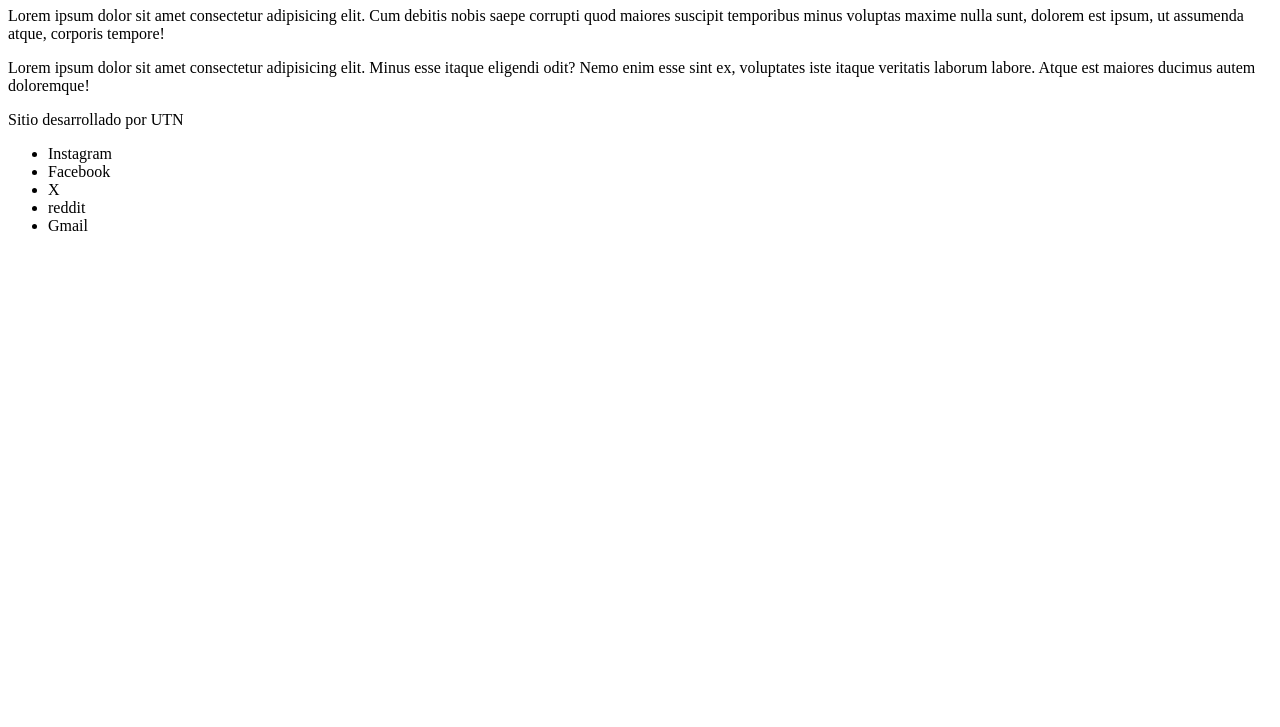
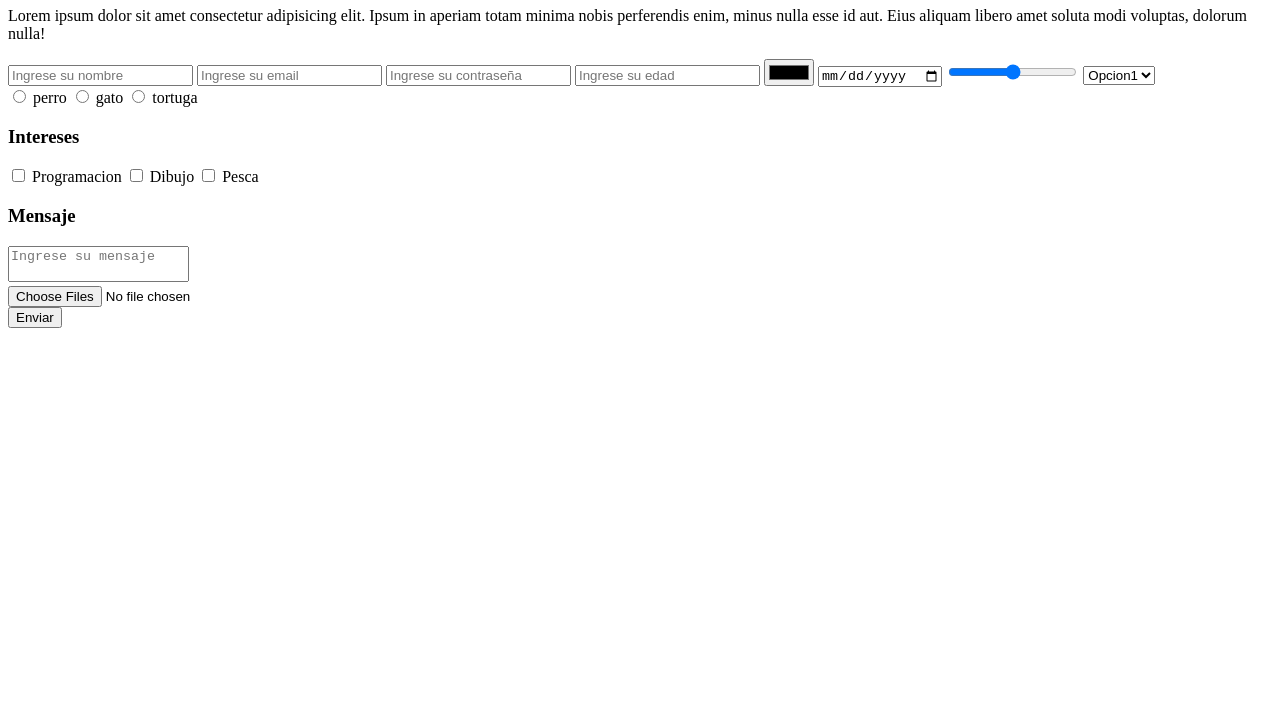
Before and after one commit to pingusa19/clase-4, a plain HTML site: page index.html in a window 1280 px wide. Shown: the part 73-800 px from the top of the page. Drawn offline with Linux system fonts and the light colour scheme.

Commit message:
agregar: cracion de un formulario en html

```diff
--- a/index.html
+++ b/index.html
@@ -5,22 +5,58 @@
     <meta name="viewport" content="width=device-width, initial-scale=1.0">
     <title>Multimedia /Formularios</title>
 </head>
+
+<style>
+    textarea{
+        resize: none;
+    }
+</style>
+
 <body>
-    <h1>Bienvenidos a la clase 4</h1>
-    <p>Lorem ipsum dolor sit amet consectetur adipisicing elit. Cum debitis nobis saepe corrupti quod maiores suscipit temporibus minus voluptas maxime nulla sunt, dolorem est ipsum, ut assumenda atque, corporis tempore!</p>
-    <p>Lorem ipsum dolor sit amet consectetur adipisicing elit. Minus esse itaque eligendi odit? Nemo enim esse sint ex, voluptates iste itaque veritatis laborum labore. Atque est maiores ducimus autem doloremque!</p>
-    <footer>
-        <p>Sitio desarrollado por UTN</p>
-        <nav>
-            <ul>
-                <li>Instagram</li>
-                <li>Facebook</li>
-                <li>X</li>
-                <li>reddit</li>
-                <li>Gmail</li>
-            </ul>
-        </nav>
-    </footer>
+    <h1>Clase 4 - Formularios</h1>
+    <p>Lorem ipsum dolor sit amet consectetur adipisicing elit. Ipsum in aperiam totam minima nobis perferendis enim, minus nulla esse id aut. Eius aliquam libero amet soluta modi voluptas, dolorum nulla!</p>
+    <form>
+        <input type="text" placeholder="Ingrese su nombre" required autocomplete="off">
+        <input type="email" placeholder="Ingrese su email">
+        <input type="password" placeholder="Ingrese su contraseña" required>
+        <input type="number" placeholder="Ingrese su edad">
+        <input type="color">
+        <input type="date">
+        <input type="range" min="0" max="100" step="10">
+        <select>
+            <option value="1">Opcion1</option>
+            <option value="2">Opcion2</option>
+            <option value="3">Opcion3</option>
+            <option value="4">Opcion4</option>
+            <option value="5">Opcion5</option>
+            <option value="6">Opcion6</option>
+        </select>
+        <div>
+        <input type="radio" name="animal" id="inputperro">
+        <label for="inputperro">perro<label>
+        <input type="radio" name="animal" id="inputgato">
+        <label for="inputgato">gato<label>
+        <input type="radio" name="animal" id="inputtortuga">
+        <label for="inputtortuga">tortuga</label>
+        </div>
 
+        <div>
+            <h3>Intereses</h3>
+            <input type="checkbox" id="programacion">
+            <label for="programacion">Programacion</label>
+             <input type="checkbox" id="dibujo">
+            <label for="dibujo">Dibujo</label>
+             <input type="checkbox" id="pesca">
+            <label for="pesca">Pesca</label>
+        </div>
+        <div>
+            <h3>Mensaje</h3>
+            <textarea placeholder="Ingrese su mensaje"></textarea>
+        </div>
+        <div>
+            <input type="file" multiple>
+        </div>
+        <button>Enviar</button>
+    </form>
 </body>
 </html>
```
